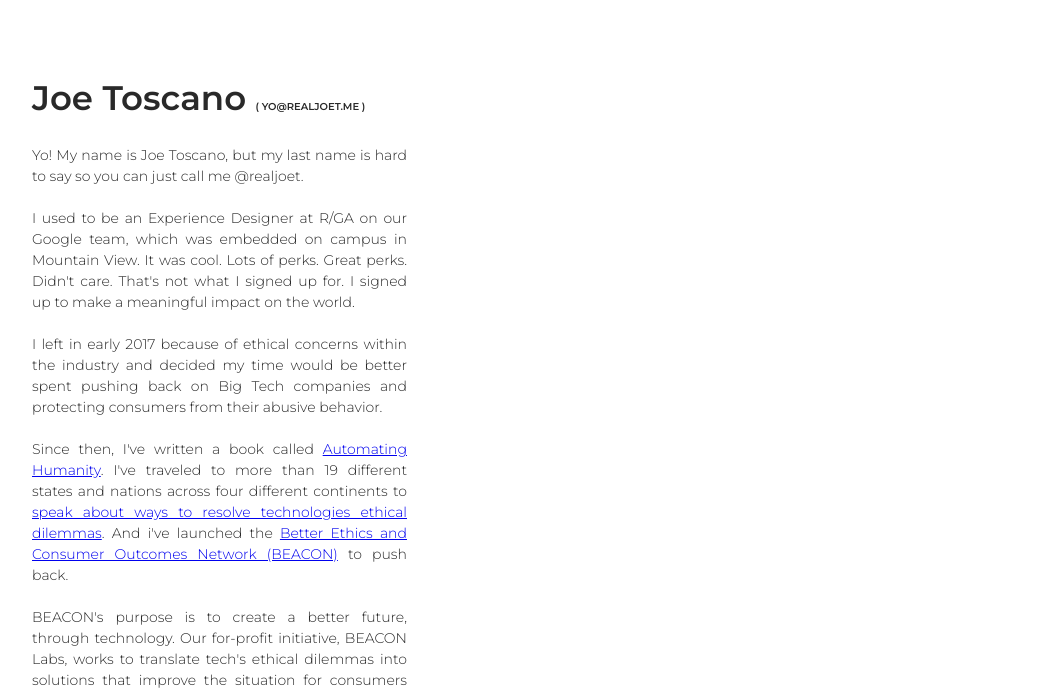
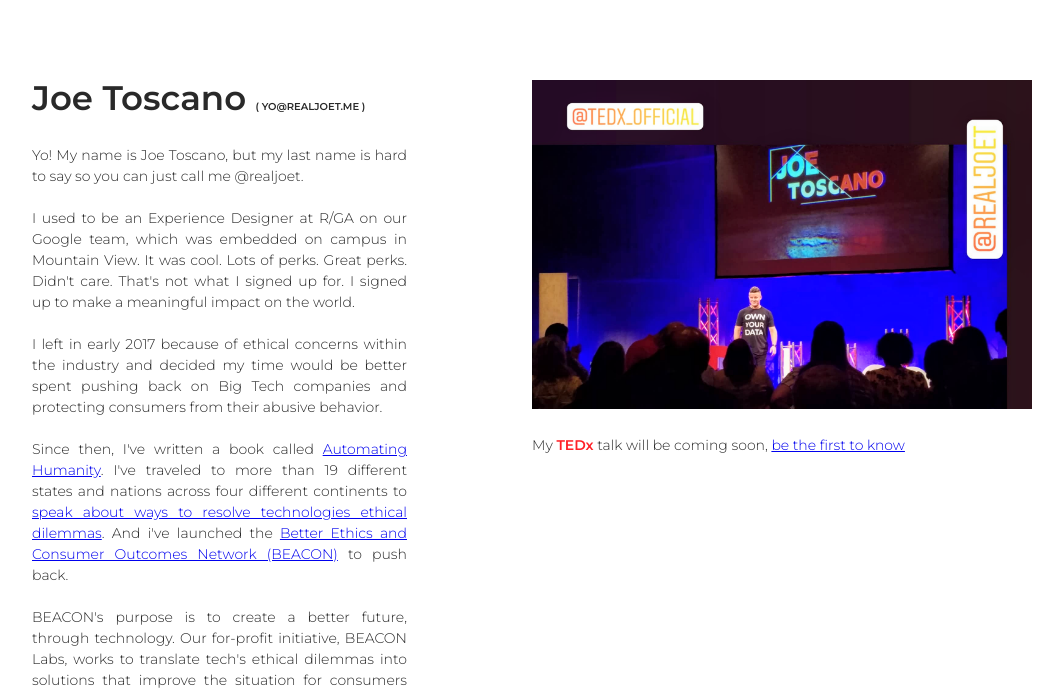
Before and after one commit to realjoet/realjoet.me-2017, a PHP site: page / in a window 1280 px wide. Shown: the top 693 px of the page, without its empty margins (68-1131 px from the left). Run offline with PHP 8.4, Linux system fonts and the light colour scheme.

Commit message:
updated with photo, needs to go mobile

```diff
--- a/index.html
+++ b/index.html
@@ -51,6 +51,10 @@
 
         <!-- Add your site or application content here -->
         <div class="container">
+            <div class="hero-image--container">
+                <img class="hero-image" src="styles/assets/tedxlnk.png" alt="A picture of Joe when he was cute.">
+                <p class="hero-image--description">My <span style="color: #ff2027; font-weight: 600;">TEDx</span> talk will be coming soon, <a href="https://realjoet.us12.list-manage.com/subscribe?u=c97cc3bd0015d447d4d930f4c&id=46cd29d012" target="blank">be the first to know</a></p>
+            </div>
             <section class="personal-info row">
                 <h2 class="section-title">Joe Toscano <span class="social-link" id="email">( yo@realjoet.me )</span></h2>
                 <div class="row">
@@ -73,7 +77,7 @@
                         My goal in life? Create the future. And do it ethically.
                         <br />
                         <br />
-                        PS—I know my site could be prettier. I have bigger priorities. Want pretty things? Check out my IG or <a href="https://drake-loves-us.herokuapp.com/" target="blank">these dope Drake Valentine's Day cards</a> I made ⚡️
+                        PS—I know my site could be prettier. I have bigger priorities. Want pretty things? Check out my IG or <a href="https://drake-loves-us.herokuapp.com/" target="blank">these dope Drake Valentine's Day cards</a> I made with a remix of his lyrics and baby pictures ⚡️
                     </p>
                 </div>
                 <ul class="row section-list" id="social-links">
@@ -173,6 +177,5 @@
                 </ul>
             </section>
         </div>
-
     </body>
 </html>
--- a/styles/styles.css
+++ b/styles/styles.css
@@ -136,6 +136,17 @@ section {
   padding: 26px 0;
   width: 100%; }
 
+.hero-image--container {
+  position: fixed;
+  top: 80px;
+  left: 600px; }
+
+.hero-image {
+  width: 500px; }
+
+.hero-image--description {
+  padding: 20px 0 0; }
+
 .awards-image {
   padding: 0 0 20px; }
   .awards-image img {
--- a/styles/views/_main.scss
+++ b/styles/views/_main.scss
@@ -9,6 +9,20 @@
 section {
   padding: 26px 0;
   width: 100%;
+}
+
+.hero-image--container {
+  position: fixed;
+    top: 80px;
+    left: 600px;
+}
+
+.hero-image {
+  width: 500px;
+}
+
+.hero-image--description {
+  padding: 20px 0 0;
 }
 
 .awards-image {
```
Also changed, not shown: styles/assets/tedxlnk.png (added), 3 other files.
